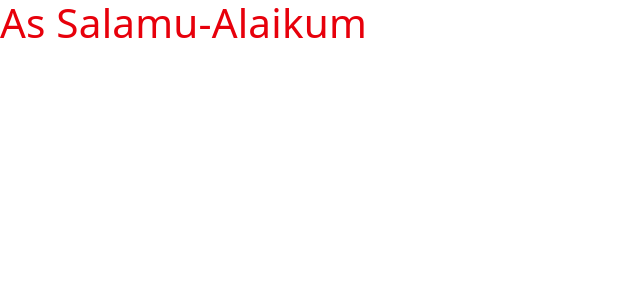
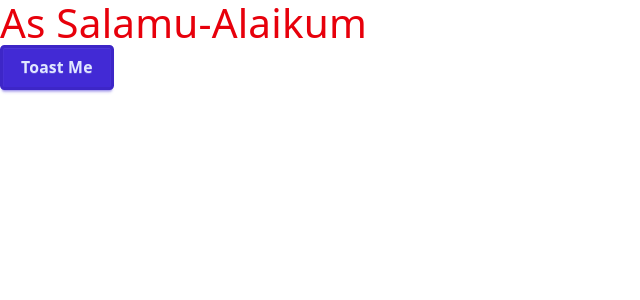
Before and after one commit to shariful-ire/AiHub, a React (Vite) app: page / in a window 1280 px wide. Shown: the top 300 px of the page, without its empty margins (0-640 px from the left). Built offline with nearby package versions, Linux system fonts and the light colour scheme.

Commit message:
work the toastify successfully

```diff
--- a/src/App.jsx
+++ b/src/App.jsx
@@ -1,4 +1,5 @@
-
+import React from 'react';
+import { toast, ToastContainer } from 'react-toastify';
 import './App.css'
 import './index.css'
 
@@ -6,9 +7,21 @@ function App() {
 
 
   return (
+
+    <>
   <div className='text-4xl text-red-600'>
     As Salamu-Alaikum
   </div>
+
+    <button className='btn btn-primary'
+    onClick= { () => {toast.success("Wow!")}}
+
+
+    > Toast Me</button>
+
+
+    <ToastContainer />
+  </>
   )
 }
 
```
Also changed, not shown: 1 other file (tests, documents, lock files or other folders).
